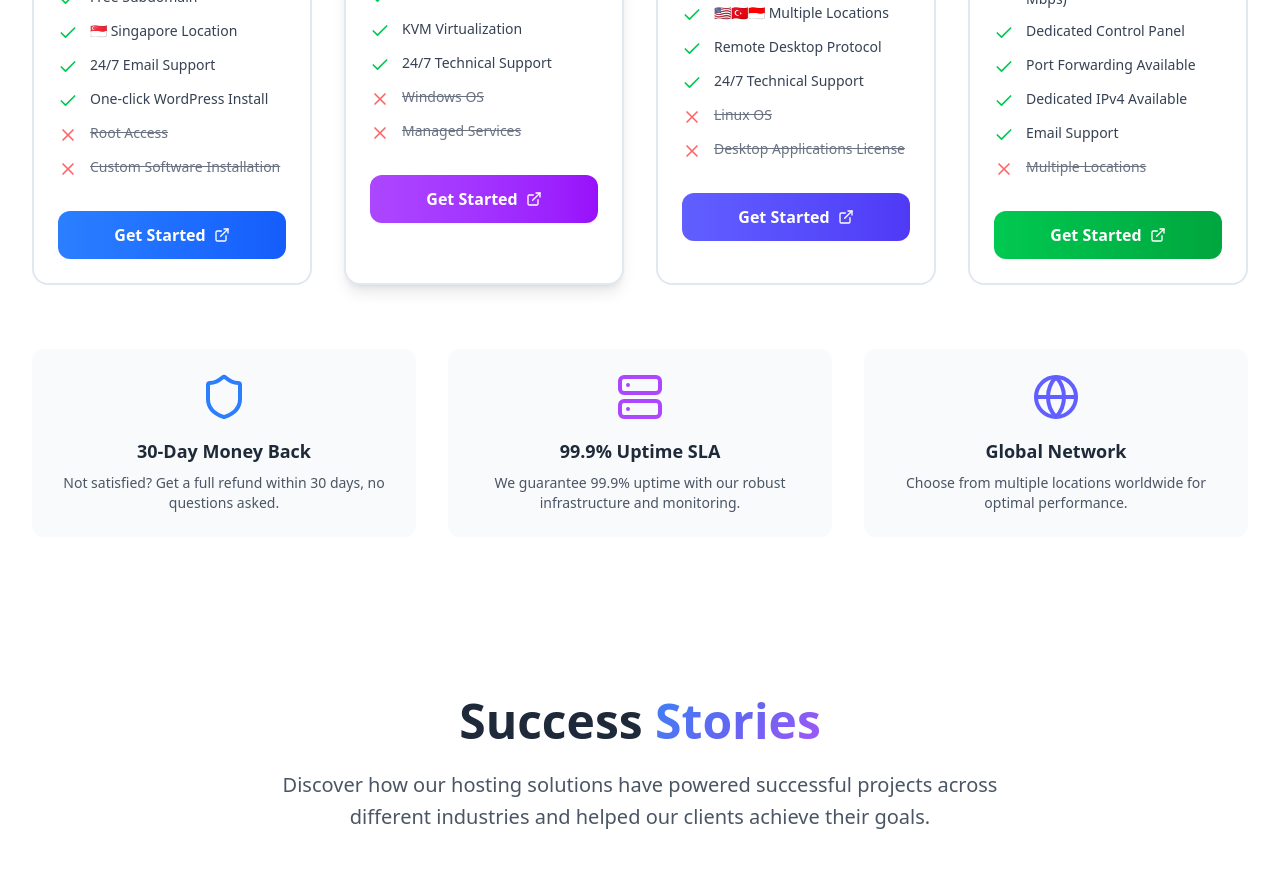
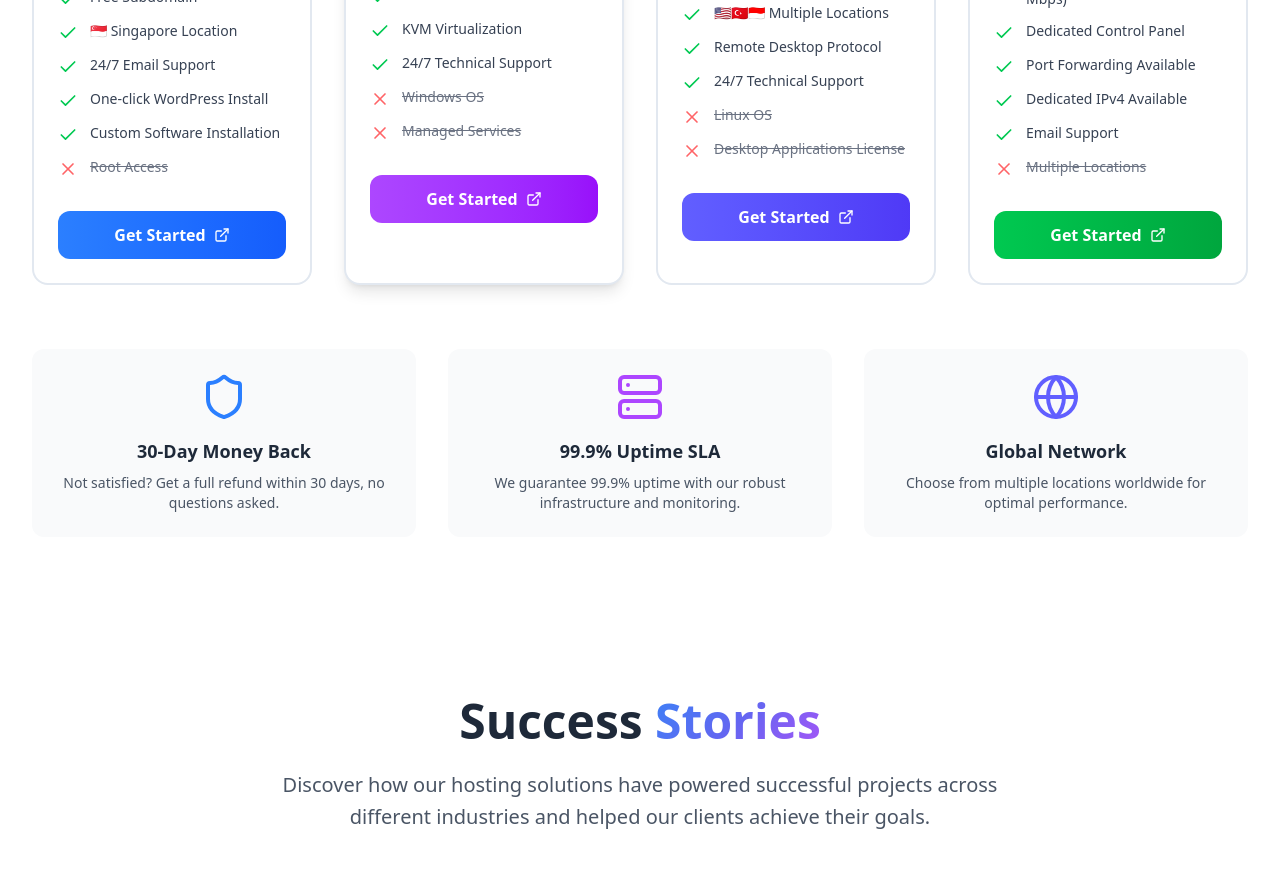
Before and after one commit to 0xricoard/servermikro-nextjs, a Next.js app: page / in a window 1280 px wide. Shown: the part 3360-4256 px from the top of the page. Built offline with nearby package versions, Linux system fonts and the light colour scheme.

Commit message:
Update Pricing.tsx

```diff
--- a/src/components/sections/Pricing.tsx
+++ b/src/components/sections/Pricing.tsx
@@ -39,11 +39,11 @@ const Pricing = () => {
         'Free Subdomain',
         '🇸🇬 Singapore Location',
         '24/7 Email Support',
-        'One-click WordPress Install'
+        'One-click WordPress Install',
+        'Custom Software Installation'
       ],
       notIncluded: [
-        'Root Access',
-        'Custom Software Installation'
+        'Root Access'
       ],
       link: 'https://my.servermikro.com',
       gradient: 'from-blue-500 to-blue-600'
```
